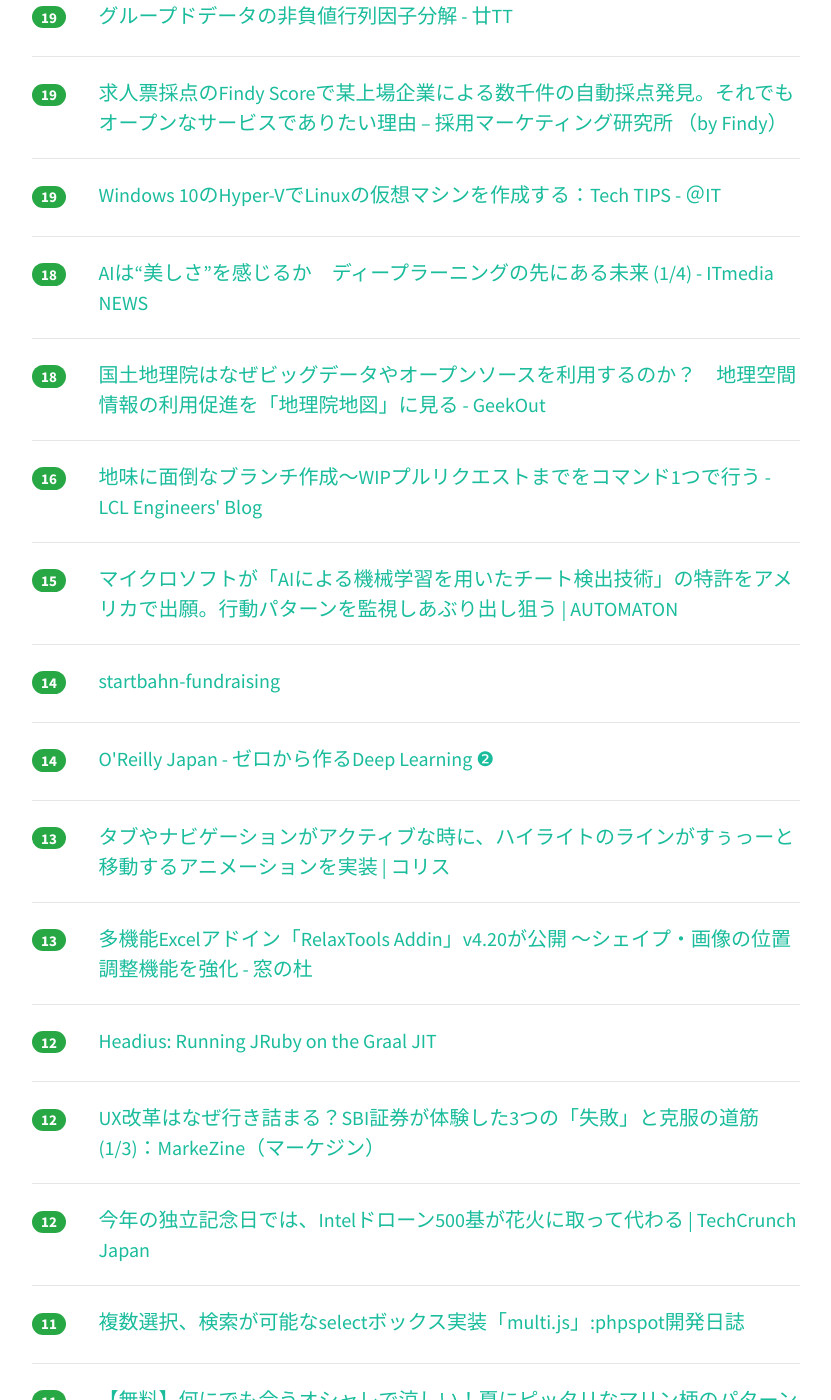
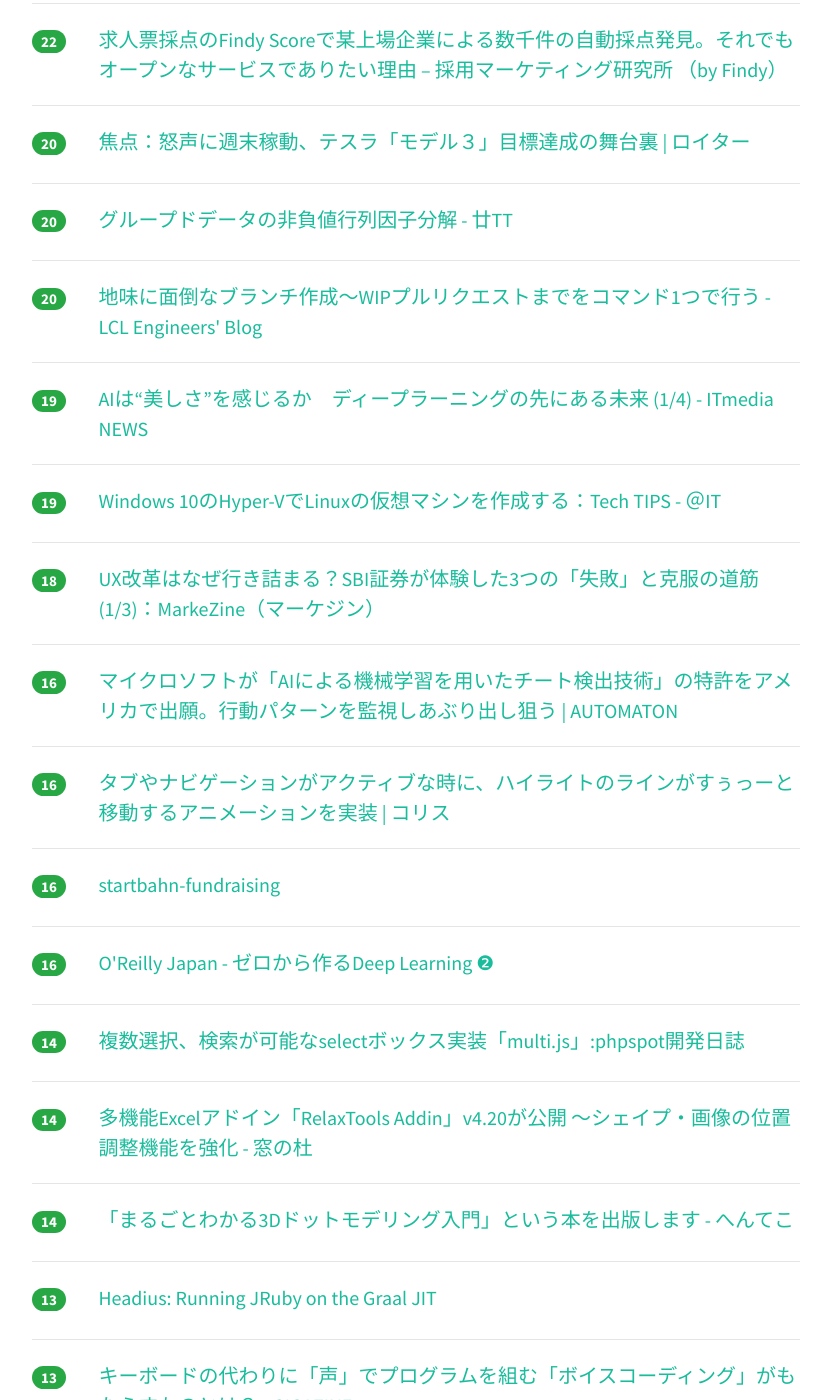
Before and after one commit to yatta47/hatena-matome-site, a Jekyll site: the page built from _posts/2018-07-05-hatena.md, in a window 1280 px wide and 1400 px high, scrolled down 1701 px. Shown: the whole window, without its empty margins (224-1055 px from the left). Built offline with Jekyll 4.4.1, drawn with Linux system fonts in a browser that asks for light colours; nearby versions of some CDN libraries; some of the changed text lies outside the part shown.

Commit message:
Updated 2018-07-05

```diff
--- a/_posts/2018-07-05-hatena.md
+++ b/_posts/2018-07-05-hatena.md
@@ -1,28 +1,28 @@
 ---
 layout: post
 title:  "2018-07-05 はてぶIT"
-date:   2018-07-05 14:02:12
+date:   2018-07-05 15:02:11
 tags: [it-hotentry]
 ---
-57 件のデータあり
+63 件のデータあり
 
 <hr><div class="row">
-<div class="col-1"><span class="badge badge-pill badge-success h2">1393</span></div>
+<div class="col-1"><span class="badge badge-pill badge-success h2">1469</span></div>
 <div class="col-11"><a href='https://tameshigaki.jp/' target='_blank'>ためしがき</a></div>
 </div>
 <hr>
 <div class="row">
-<div class="col-1"><span class="badge badge-pill badge-success h2">217</span></div>
+<div class="col-1"><span class="badge badge-pill badge-success h2">256</span></div>
 <div class="col-11"><a href='https://booth.pm/ja/items/829853' target='_blank'>初めてのシングルページアプリケーション Vue.js と Firebase で作るミニ Web サービス - - BOOTH</a></div>
 </div>
 <hr>
 <div class="row">
-<div class="col-1"><span class="badge badge-pill badge-success h2">188</span></div>
+<div class="col-1"><span class="badge badge-pill badge-success h2">206</span></div>
 <div class="col-11"><a href='https://necomesi.jp/blog/tsmd/posts/229' target='_blank'>フロントエンドの「想定外」に対応する考え方とTipsいくつか | ダーシマ・ヱンヂニヤリング</a></div>
 </div>
 <hr>
 <div class="row">
-<div class="col-1"><span class="badge badge-pill badge-success h2">87</span></div>
+<div class="col-1"><span class="badge badge-pill badge-success h2">101</span></div>
 <div class="col-11"><a href='https://techlife.cookpad.com/entry/2018/07/05/090000' target='_blank'>Firebase ML Kitで自作のカスタムモデルを使って料理・非料理画像を判定できるようにした - クックパッド開発者ブログ</a></div>
 </div>
 <hr>
@@ -32,27 +32,27 @@ tags: [it-hotentry]
 </div>
 <hr>
 <div class="row">
-<div class="col-1"><span class="badge badge-pill badge-success h2">46</span></div>
+<div class="col-1"><span class="badge badge-pill badge-success h2">58</span></div>
 <div class="col-11"><a href='https://jp.techcrunch.com/2018/07/05/okippa-insurance/' target='_blank'>荷物待ちや再配達のストレスから解放、“置き配”バッグ「OKIPPA」—— 東京海上と盗難保険も開発 | TechCrunch Japan</a></div>
 </div>
 <hr>
 <div class="row">
-<div class="col-1"><span class="badge badge-pill badge-success h2">38</span></div>
+<div class="col-1"><span class="badge badge-pill badge-success h2">44</span></div>
+<div class="col-11"><a href='https://inside.dmm.com/entry/2018/07/05/styleguide' target='_blank'>DMM動画サービスの問題を解決しようとしている話（スタイルガイド編） - DMM inside</a></div>
+</div>
+<hr>
+<div class="row">
+<div class="col-1"><span class="badge badge-pill badge-success h2">43</span></div>
 <div class="col-11"><a href='http://blog.cybozu.io/entry/2018/07/05/080000' target='_blank'>Necoのネットワーク - アーキテクチャと設計編 - Cybozu Inside Out | サイボウズエンジニアのブログ</a></div>
 </div>
 <hr>
 <div class="row">
-<div class="col-1"><span class="badge badge-pill badge-success h2">29</span></div>
+<div class="col-1"><span class="badge badge-pill badge-success h2">30</span></div>
 <div class="col-11"><a href='https://gigazine.net/news/20180704-microsoft-early-days/' target='_blank'>Microsoft Wordを作ったリチャード・ブロディが当時のMicrosoftを振り返る - GIGAZINE</a></div>
 </div>
 <hr>
 <div class="row">
-<div class="col-1"><span class="badge badge-pill badge-success h2">28</span></div>
-<div class="col-11"><a href='https://inside.dmm.com/entry/2018/07/05/styleguide' target='_blank'>DMM動画サービスの問題を解決しようとしている話（スタイルガイド編） - DMM inside</a></div>
-</div>
-<hr>
-<div class="row">
-<div class="col-1"><span class="badge badge-pill badge-success h2">26</span></div>
+<div class="col-1"><span class="badge badge-pill badge-success h2">29</span></div>
 <div class="col-11"><a href='http://www.itmedia.co.jp/news/articles/1807/04/news115.html' target='_blank'>DeepMindのAI、マルチプレーヤーゲームで人間以上のチームワークを発揮 - ITmedia NEWS</a></div>
 </div>
 <hr>
@@ -62,8 +62,23 @@ tags: [it-hotentry]
 </div>
 <hr>
 <div class="row">
-<div class="col-1"><span class="badge badge-pill badge-success h2">20</span></div>
+<div class="col-1"><span class="badge badge-pill badge-success h2">25</span></div>
+<div class="col-11"><a href='http://masayuki14.hatenablog.com/entry/2018/07/04/220000' target='_blank'>向こう2年くらいまでの生存戦略 - 主夫ときどきプログラマ</a></div>
+</div>
+<hr>
+<div class="row">
+<div class="col-1"><span class="badge badge-pill badge-success h2">24</span></div>
+<div class="col-11"><a href='https://geek-out.jp/column/entry/2018/07/05/110000' target='_blank'>国土地理院はなぜビッグデータやオープンソースを利用するのか？　地理空間情報の利用促進を「地理院地図」に見る - GeekOut</a></div>
+</div>
+<hr>
+<div class="row">
+<div class="col-1"><span class="badge badge-pill badge-success h2">23</span></div>
 <div class="col-11"><a href='https://forest.watch.impress.co.jp/docs/serial/winbasic2018/1131290.html' target='_blank'>PDFに掲載されている画像データをまとめて抽出できる「PDF画像抽出ツール」 - Windowsにまず入れる定番無料アプリ -2018年版- - 窓の杜</a></div>
+</div>
+<hr>
+<div class="row">
+<div class="col-1"><span class="badge badge-pill badge-success h2">22</span></div>
+<div class="col-11"><a href='https://blog.findy.us/findy-socre-policy/' target='_blank'>求人票採点のFindy Scoreで某上場企業による数千件の自動採点発見。それでもオープンなサービスでありたい理由 – 採用マーケティング研究所 （by Findy）</a></div>
 </div>
 <hr>
 <div class="row">
@@ -73,17 +88,17 @@ tags: [it-hotentry]
 <hr>
 <div class="row">
 <div class="col-1"><span class="badge badge-pill badge-success h2">20</span></div>
-<div class="col-11"><a href='http://masayuki14.hatenablog.com/entry/2018/07/04/220000' target='_blank'>向こう2年くらいまでの生存戦略 - 主夫ときどきプログラマ</a></div>
+<div class="col-11"><a href='http://abrahamcow.hatenablog.com/entry/2018/07/05/023446' target='_blank'>グループドデータの非負値行列因子分解 - 廿TT</a></div>
+</div>
+<hr>
+<div class="row">
+<div class="col-1"><span class="badge badge-pill badge-success h2">20</span></div>
+<div class="col-11"><a href='http://techblog.lclco.com/entry/2018/07/05/080000' target='_blank'>地味に面倒なブランチ作成〜WIPプルリクエストまでをコマンド1つで行う - LCL Engineers' Blog</a></div>
 </div>
 <hr>
 <div class="row">
 <div class="col-1"><span class="badge badge-pill badge-success h2">19</span></div>
-<div class="col-11"><a href='http://abrahamcow.hatenablog.com/entry/2018/07/05/023446' target='_blank'>グループドデータの非負値行列因子分解 - 廿TT</a></div>
-</div>
-<hr>
-<div class="row">
-<div class="col-1"><span class="badge badge-pill badge-success h2">19</span></div>
-<div class="col-11"><a href='https://blog.findy.us/findy-socre-policy/' target='_blank'>求人票採点のFindy Scoreで某上場企業による数千件の自動採点発見。それでもオープンなサービスでありたい理由 – 採用マーケティング研究所 （by Findy）</a></div>
+<div class="col-11"><a href='http://www.itmedia.co.jp/news/articles/1807/05/news019.html' target='_blank'>AIは“美しさ”を感じるか　ディープラーニングの先にある未来 (1/4) - ITmedia NEWS</a></div>
 </div>
 <hr>
 <div class="row">
@@ -93,52 +108,52 @@ tags: [it-hotentry]
 <hr>
 <div class="row">
 <div class="col-1"><span class="badge badge-pill badge-success h2">18</span></div>
-<div class="col-11"><a href='http://www.itmedia.co.jp/news/articles/1807/05/news019.html' target='_blank'>AIは“美しさ”を感じるか　ディープラーニングの先にある未来 (1/4) - ITmedia NEWS</a></div>
-</div>
-<hr>
-<div class="row">
-<div class="col-1"><span class="badge badge-pill badge-success h2">18</span></div>
-<div class="col-11"><a href='https://geek-out.jp/column/entry/2018/07/05/110000' target='_blank'>国土地理院はなぜビッグデータやオープンソースを利用するのか？　地理空間情報の利用促進を「地理院地図」に見る - GeekOut</a></div>
+<div class="col-11"><a href='https://markezine.jp/article/detail/28305' target='_blank'>UX改革はなぜ行き詰まる？SBI証券が体験した3つの「失敗」と克服の道筋 (1/3)：MarkeZine（マーケジン）</a></div>
 </div>
 <hr>
 <div class="row">
 <div class="col-1"><span class="badge badge-pill badge-success h2">16</span></div>
-<div class="col-11"><a href='http://techblog.lclco.com/entry/2018/07/05/080000' target='_blank'>地味に面倒なブランチ作成〜WIPプルリクエストまでをコマンド1つで行う - LCL Engineers' Blog</a></div>
-</div>
-<hr>
-<div class="row">
-<div class="col-1"><span class="badge badge-pill badge-success h2">15</span></div>
 <div class="col-11"><a href='http://jp.automaton.am/articles/newsjp/20180704-71399/' target='_blank'>マイクロソフトが「AIによる機械学習を用いたチート検出技術」の特許をアメリカで出願。行動パターンを監視しあぶり出し狙う | AUTOMATON</a></div>
 </div>
 <hr>
 <div class="row">
-<div class="col-1"><span class="badge badge-pill badge-success h2">14</span></div>
+<div class="col-1"><span class="badge badge-pill badge-success h2">16</span></div>
+<div class="col-11"><a href='https://coliss.com/articles/build-websites/operation/work/fluid-tab-active-state.html' target='_blank'>タブやナビゲーションがアクティブな時に、ハイライトのラインがすぅっーと移動するアニメーションを実装 | コリス</a></div>
+</div>
+<hr>
+<div class="row">
+<div class="col-1"><span class="badge badge-pill badge-success h2">16</span></div>
 <div class="col-11"><a href='https://jp.techcrunch.com/2018/07/05/startbahn-fundraising/' target='_blank'>startbahn-fundraising</a></div>
 </div>
 <hr>
 <div class="row">
-<div class="col-1"><span class="badge badge-pill badge-success h2">14</span></div>
+<div class="col-1"><span class="badge badge-pill badge-success h2">16</span></div>
 <div class="col-11"><a href='https://www.oreilly.co.jp/books/9784873118369/' target='_blank'>O'Reilly Japan - ゼロから作るDeep Learning ❷</a></div>
 </div>
 <hr>
 <div class="row">
-<div class="col-1"><span class="badge badge-pill badge-success h2">13</span></div>
-<div class="col-11"><a href='https://coliss.com/articles/build-websites/operation/work/fluid-tab-active-state.html' target='_blank'>タブやナビゲーションがアクティブな時に、ハイライトのラインがすぅっーと移動するアニメーションを実装 | コリス</a></div>
+<div class="col-1"><span class="badge badge-pill badge-success h2">14</span></div>
+<div class="col-11"><a href='http://phpspot.org/blog/archives/2018/07/selectmultijs.html' target='_blank'>複数選択、検索が可能なselectボックス実装「multi.js」:phpspot開発日誌</a></div>
+</div>
+<hr>
+<div class="row">
+<div class="col-1"><span class="badge badge-pill badge-success h2">14</span></div>
+<div class="col-11"><a href='https://forest.watch.impress.co.jp/docs/news/1131288.html' target='_blank'>多機能Excelアドイン「RelaxTools Addin」v4.20が公開 ～シェイプ・画像の位置調整機能を強化 - 窓の杜</a></div>
+</div>
+<hr>
+<div class="row">
+<div class="col-1"><span class="badge badge-pill badge-success h2">14</span></div>
+<div class="col-11"><a href='https://henteko07.hatenablog.com/entry/2018/07/05/113000' target='_blank'>「まるごとわかる3Dドットモデリング入門」という本を出版します - へんてこ</a></div>
 </div>
 <hr>
 <div class="row">
 <div class="col-1"><span class="badge badge-pill badge-success h2">13</span></div>
-<div class="col-11"><a href='https://forest.watch.impress.co.jp/docs/news/1131288.html' target='_blank'>多機能Excelアドイン「RelaxTools Addin」v4.20が公開 ～シェイプ・画像の位置調整機能を強化 - 窓の杜</a></div>
-</div>
-<hr>
-<div class="row">
-<div class="col-1"><span class="badge badge-pill badge-success h2">12</span></div>
 <div class="col-11"><a href='http://blog.headius.com/2018/07/running-jruby-on-graal-jit.html' target='_blank'>Headius: Running JRuby on the Graal JIT</a></div>
 </div>
 <hr>
 <div class="row">
-<div class="col-1"><span class="badge badge-pill badge-success h2">12</span></div>
-<div class="col-11"><a href='https://markezine.jp/article/detail/28305' target='_blank'>UX改革はなぜ行き詰まる？SBI証券が体験した3つの「失敗」と克服の道筋 (1/3)：MarkeZine（マーケジン）</a></div>
+<div class="col-1"><span class="badge badge-pill badge-success h2">13</span></div>
+<div class="col-11"><a href='https://gigazine.net/news/20180705-voice-coding/' target='_blank'>キーボードの代わりに「声」でプログラムを組む「ボイスコーディング」がもたらすものとは？ - GIGAZINE</a></div>
 </div>
 <hr>
 <div class="row">
@@ -147,8 +162,8 @@ tags: [it-hotentry]
 </div>
 <hr>
 <div class="row">
-<div class="col-1"><span class="badge badge-pill badge-success h2">11</span></div>
-<div class="col-11"><a href='http://phpspot.org/blog/archives/2018/07/selectmultijs.html' target='_blank'>複数選択、検索が可能なselectボックス実装「multi.js」:phpspot開発日誌</a></div>
+<div class="col-1"><span class="badge badge-pill badge-success h2">12</span></div>
+<div class="col-11"><a href='https://css-tricks.com/css-grid-in-ie-css-grid-and-the-new-autoprefixer/' target='_blank'>CSS Grid in IE: CSS Grid and the New Autoprefixer | CSS-Tricks</a></div>
 </div>
 <hr>
 <div class="row">
@@ -157,8 +172,33 @@ tags: [it-hotentry]
 </div>
 <hr>
 <div class="row">
+<div class="col-1"><span class="badge badge-pill badge-success h2">11</span></div>
+<div class="col-11"><a href='https://medium.com/finc-engineering/351d13b94243' target='_blank'>Meetup #6 GraphQL Tokyo Summer がFiNCにて開催されました – FiNC Engineering Blog – Medium</a></div>
+</div>
+<hr>
+<div class="row">
+<div class="col-1"><span class="badge badge-pill badge-success h2">11</span></div>
+<div class="col-11"><a href='https://html5experts.jp/osamum_ms/25709/' target='_blank'>進化するWeb ～Progressive Web Appsの実装と応用～(de:code2018より)</a></div>
+</div>
+<hr>
+<div class="row">
+<div class="col-1"><span class="badge badge-pill badge-success h2">10</span></div>
+<div class="col-11"><a href='https://www.publickey1.jp/blog/18/oracle_autonomous_database_vs_pr.html' target='_blank'>Oracle Autonomous Databaseの自動チューニング vs 人間による性能チューニング。どちらが高性能をたたき出せるか実際に比べてみた［PR］ － Publickey</a></div>
+</div>
+<hr>
+<div class="row">
 <div class="col-1"><span class="badge badge-pill badge-success h2">10</span></div>
 <div class="col-11"><a href='https://www.publickey1.jp/blog/18/googlegoogleceo.html' target='_blank'>インテルからGoogleに転職したダイアン・ブライアント氏、早くもGoogleを退職との報道。インテルの新CEOに就任か？ － Publickey</a></div>
+</div>
+<hr>
+<div class="row">
+<div class="col-1"><span class="badge badge-pill badge-success h2">10</span></div>
+<div class="col-11"><a href='https://www.suzukikenichi.com/blog/sneak-peek-of-url-inspection-in-new-google-search-console/' target='_blank'>Search Consoleの新機能、「URL検査」ツールを使ってみた | 海外SEO情報ブログ</a></div>
+</div>
+<hr>
+<div class="row">
+<div class="col-1"><span class="badge badge-pill badge-success h2">10</span></div>
+<div class="col-11"><a href='https://mackerel.io/ja/blog/entry/announcement/20180705' target='_blank'>200週連続機能リリースの達成と、これからのMackerelについて - Mackerel ブログ #mackerelio</a></div>
 </div>
 <hr>
 <div class="row">
@@ -168,12 +208,12 @@ tags: [it-hotentry]
 <hr>
 <div class="row">
 <div class="col-1"><span class="badge badge-pill badge-success h2">9</span></div>
-<div class="col-11"><a href='https://www.publickey1.jp/blog/18/oracle_autonomous_database_vs_pr.html' target='_blank'>Oracle Autonomous Databaseの自動チューニング vs 人間による性能チューニング。どちらが高性能をたたき出せるか実際に比べてみた［PR］ － Publickey</a></div>
+<div class="col-11"><a href='https://www.moongift.jp/2018/07/ml5js-%E3%82%82%E3%81%A3%E3%81%A8%E7%B0%A1%E5%8D%98%E3%81%ABweb%E4%B8%8A%E3%81%A7%E6%A9%9F%E6%A2%B0%E5%AD%A6%E7%BF%92%E3%82%92/' target='_blank'>ml5js - もっと簡単にWeb上で機械学習を MOONGIFT</a></div>
 </div>
 <hr>
 <div class="row">
 <div class="col-1"><span class="badge badge-pill badge-success h2">9</span></div>
-<div class="col-11"><a href='https://css-tricks.com/css-grid-in-ie-css-grid-and-the-new-autoprefixer/' target='_blank'>CSS Grid in IE: CSS Grid and the New Autoprefixer | CSS-Tricks</a></div>
+<div class="col-11"><a href='http://www.itmedia.co.jp/enterprise/articles/1807/05/news073.html' target='_blank'>Google Chromeで「ダウンロード爆弾」の不具合が復活、Firefoxなどにも影響 - ITmedia エンタープライズ</a></div>
 </div>
 <hr>
 <div class="row">
@@ -189,16 +229,6 @@ tags: [it-hotentry]
 <div class="row">
 <div class="col-1"><span class="badge badge-pill badge-success h2">8</span></div>
 <div class="col-11"><a href='http://www.itmedia.co.jp/news/articles/1807/04/news103.html' target='_blank'>未来のバイクか　カンガルーっぽい変形ロボット「CanguRo」 - ITmedia NEWS</a></div>
-</div>
-<hr>
-<div class="row">
-<div class="col-1"><span class="badge badge-pill badge-success h2">8</span></div>
-<div class="col-11"><a href='https://www.suzukikenichi.com/blog/sneak-peek-of-url-inspection-in-new-google-search-console/' target='_blank'>Search Consoleの新機能、「URL検査」ツールを使ってみた | 海外SEO情報ブログ</a></div>
-</div>
-<hr>
-<div class="row">
-<div class="col-1"><span class="badge badge-pill badge-success h2">8</span></div>
-<div class="col-11"><a href='https://medium.com/finc-engineering/351d13b94243' target='_blank'>Meetup #6 GraphQL Tokyo Summer がFiNCにて開催されました – FiNC Engineering Blog – Medium</a></div>
 </div>
 <hr>
 <div class="row">
@@ -223,17 +253,32 @@ tags: [it-hotentry]
 <hr>
 <div class="row">
 <div class="col-1"><span class="badge badge-pill badge-success h2">7</span></div>
-<div class="col-11"><a href='https://www.moongift.jp/2018/07/ml5js-%E3%82%82%E3%81%A3%E3%81%A8%E7%B0%A1%E5%8D%98%E3%81%ABweb%E4%B8%8A%E3%81%A7%E6%A9%9F%E6%A2%B0%E5%AD%A6%E7%BF%92%E3%82%92/' target='_blank'>ml5js - もっと簡単にWeb上で機械学習を MOONGIFT</a></div>
+<div class="col-11"><a href='https://dev.classmethod.jp/cloud/get-data-from-system-manager-parameter-store-using-boto3-ja/' target='_blank'>AWS SDK for Python (Boto3) で AWS Systems Manager パラメータストアから情報を取得する ｜ Developers.IO</a></div>
+</div>
+<hr>
+<div class="row">
+<div class="col-1"><span class="badge badge-pill badge-success h2">7</span></div>
+<div class="col-11"><a href='https://simchange.jp/j-alert-mvno/' target='_blank'>【緊急時対策】今だから知っておきたい。Jアラートは格安SIM・MVNOに届くか？</a></div>
+</div>
+<hr>
+<div class="row">
+<div class="col-1"><span class="badge badge-pill badge-success h2">7</span></div>
+<div class="col-11"><a href='http://www.itmedia.co.jp/mobile/articles/1807/05/news080.html' target='_blank'>「スーパーマリオラン」の累計収益は66億円超、約8割はiOS版──SensorTower調べ - ITmedia Mobile</a></div>
+</div>
+<hr>
+<div class="row">
+<div class="col-1"><span class="badge badge-pill badge-success h2">7</span></div>
+<div class="col-11"><a href='https://tech.mercari.com/entry/2018/07/05/120000' target='_blank'>mercari.go #1 を開催しました - Mercari Engineering Blog</a></div>
+</div>
+<hr>
+<div class="row">
+<div class="col-1"><span class="badge badge-pill badge-success h2">7</span></div>
+<div class="col-11"><a href='https://www.4gamer.net/games/999/G999905/20180705010/' target='_blank'>囲碁でプロ棋士を破ったGoogle DeepMindのAIが，今度は「Quake III Arena」のキャプチャー・ザ・フラッグに挑戦 - 4Gamer.net</a></div>
 </div>
 <hr>
 <div class="row">
 <div class="col-1"><span class="badge badge-pill badge-success h2">6</span></div>
 <div class="col-11"><a href='https://www.moguravr.com/travel-search-site-kayak-vr/' target='_blank'>米旅行検索サイトがVRアプリ VRで体験し旅先選ぶ | Mogura VR - 国内外のVR/AR/MR最新情報</a></div>
-</div>
-<hr>
-<div class="row">
-<div class="col-1"><span class="badge badge-pill badge-success h2">6</span></div>
-<div class="col-11"><a href='https://dev.classmethod.jp/cloud/get-data-from-system-manager-parameter-store-using-boto3-ja/' target='_blank'>AWS SDK for Python (Boto3) で AWS Systems Manager パラメータストアから情報を取得する ｜ Developers.IO</a></div>
 </div>
 <hr>
 <div class="row">
@@ -262,11 +307,6 @@ tags: [it-hotentry]
 </div>
 <hr>
 <div class="row">
-<div class="col-1"><span class="badge badge-pill badge-success h2">5</span></div>
-<div class="col-11"><a href='https://html5experts.jp/osamum_ms/25709/' target='_blank'>25709</a></div>
-</div>
-<hr>
-<div class="row">
 <div class="col-1"><span class="badge badge-pill badge-success h2">4</span></div>
 <div class="col-11"><a href='https://ift.tt/2NsGA4L' target='_blank'>地味に面倒なブランチ作成〜WIPプルリクエストまでをコマンド1つで行う - LCL Engineers' Blog</a></div>
 </div>
@@ -277,17 +317,7 @@ tags: [it-hotentry]
 </div>
 <hr>
 <div class="row">
-<div class="col-1"><span class="badge badge-pill badge-success h2">4</span></div>
-<div class="col-11"><a href='https://simchange.jp/j-alert-mvno/' target='_blank'>【緊急時対策】今だから知っておきたい。Jアラートは格安SIM・MVNOに届くか？</a></div>
-</div>
-<hr>
-<div class="row">
 <div class="col-1"><span class="badge badge-pill badge-success h2">1</span></div>
 <div class="col-11"><a href='http://d.hatena.ne.jp/nowokay/20180704#1530712754' target='_blank'>Java11でのAPI変更を雑に列挙 - きしだのはてな</a></div>
 </div>
 <hr>
-<div class="row">
-<div class="col-1"><span class="badge badge-pill badge-success h2">0</span></div>
-<div class="col-11"><a href='http://www.itmedia.co.jp/mobile/articles/1807/05/news080.html' target='_blank'>「スーパーマリオラン」の累計収益は66億円超、約8割はiOS版──SensorTower調べ - ITmedia Mobile</a></div>
-</div>
-<hr>
```
